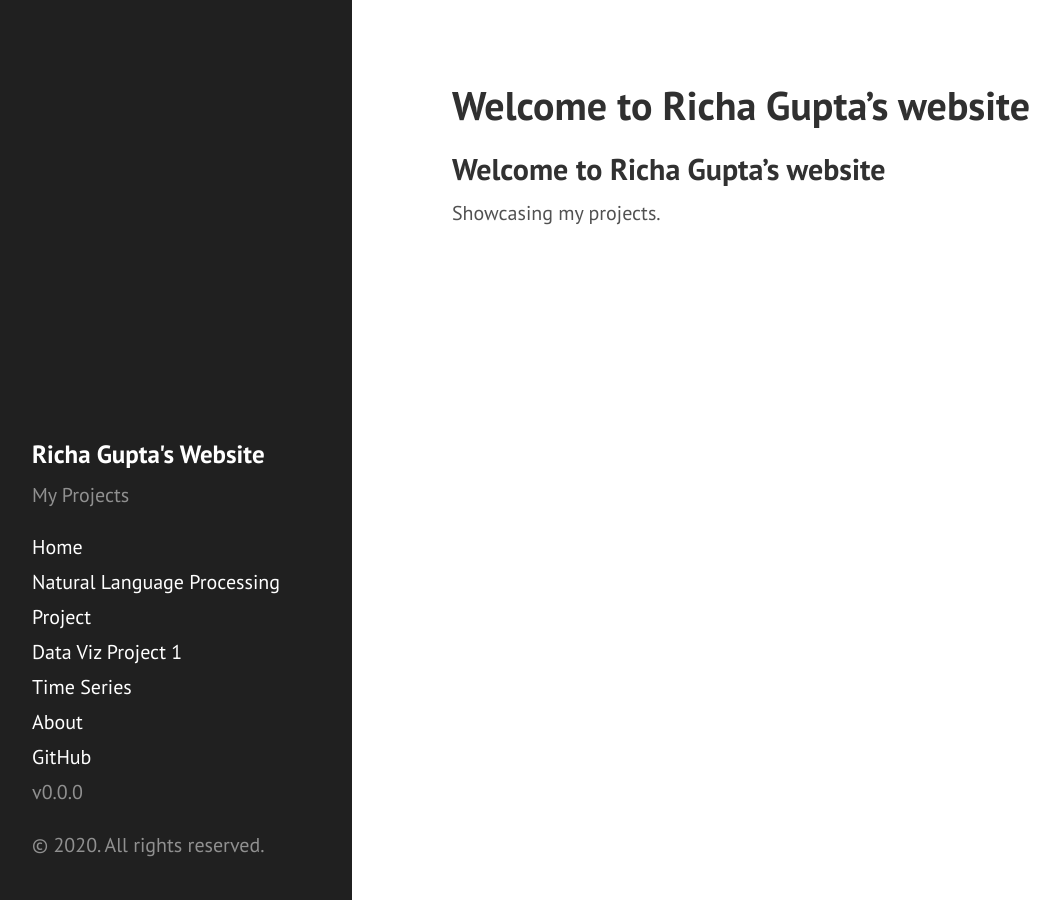
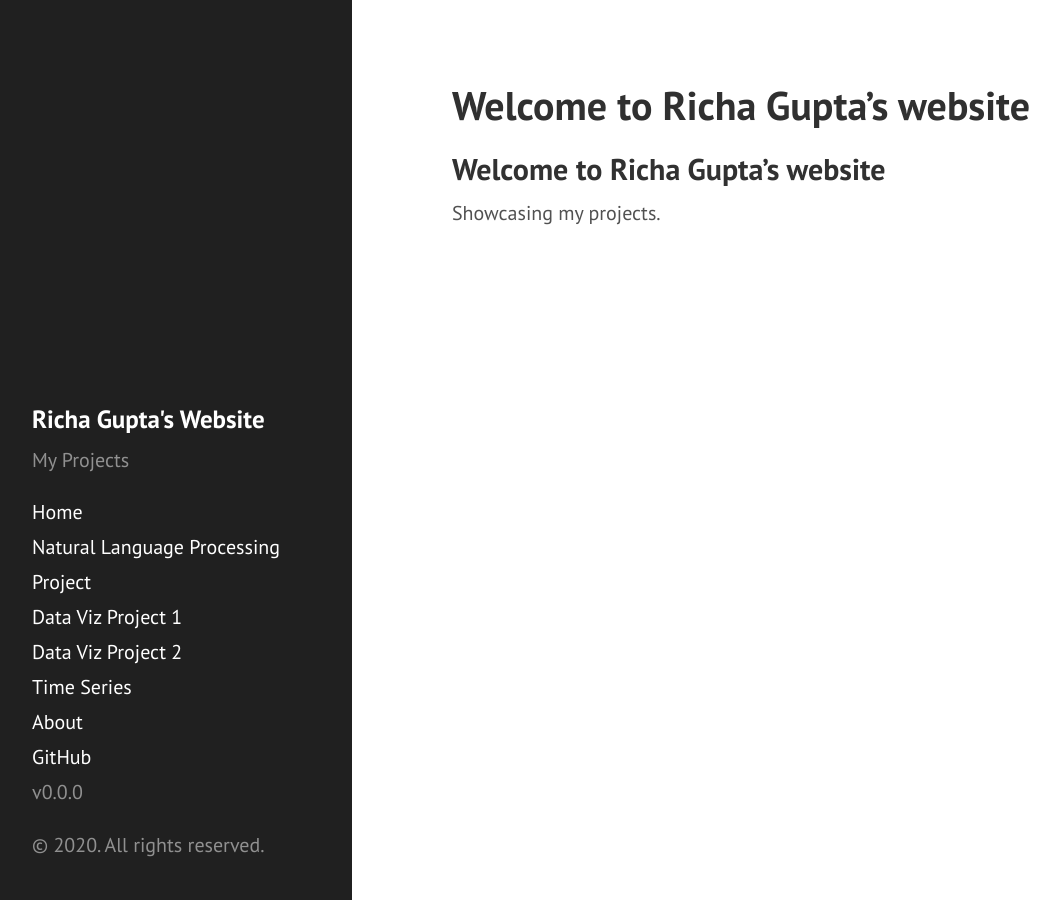
Before and after one commit to richagupta0211/projects, a Jekyll site: the page built from index.md, in a window 1280 px wide. Shown: the whole page, without its empty margins (8-1068 px from the left). Built offline with Jekyll 4.4.1, drawn with Linux system fonts in a browser that asks for light colours; our own code applies the rules of GitHub Pages for plain Markdown files.

Commit message:
data viz2 added

```diff
--- a/_includes/sidebar.html
+++ b/_includes/sidebar.html
@@ -13,6 +13,7 @@
       <a class="sidebar-nav-item{% if page.url == site.baseurl %} active{% endif %}" href="{{ site.baseurl }}">Home</a>
       <a class="sidebar-nav-item {% if page.url == node.url %} active{% endif %}" href="{{ '/NLP/NLP' | prepend: site.baseurl }}">Natural Language Processing Project</a>
       <a class="sidebar-nav-item {% if page.url == node.url %} active{% endif %}" href="DataViz/viz1.html"> Data Viz Project 1</a>
+      <a class="sidebar-nav-item {% if page.url == node.url %} active{% endif %}" href="DataViz/viz2.html"> Data Viz Project 2</a>
       <a class="sidebar-nav-item {% if page.url == node.url %} active{% endif %}" href="TimeSeries.html">Time Series</a>
       <a class="sidebar-nav-item {% if page.url == node.url %} active{% endif %}" href="{{ '/about' | prepend: site.baseurl }}">About</a>
 
```
